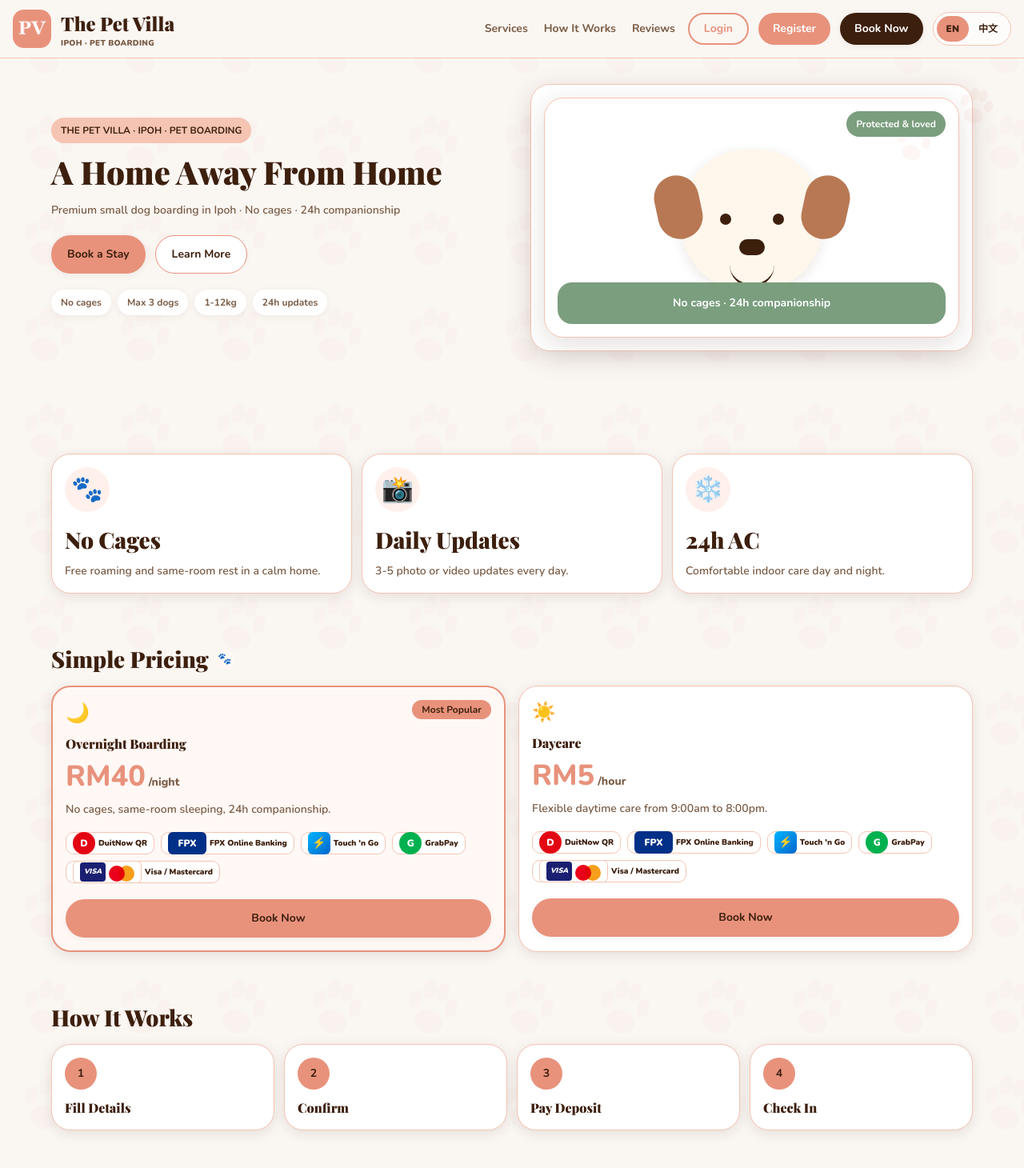
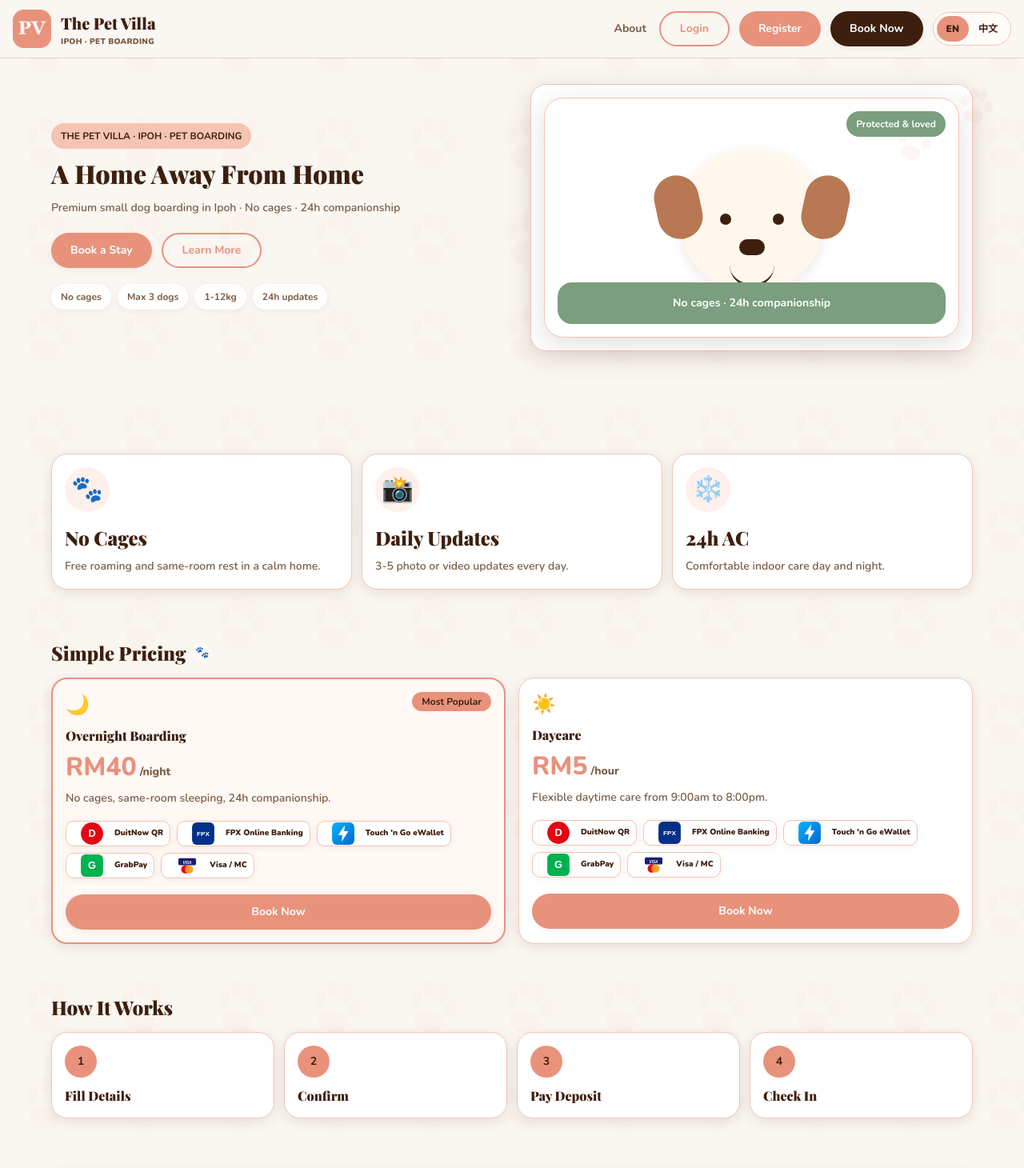
Before and after one commit to petvilla-ipoh/pet-villa, a Next.js app in the folder apps/web/: page / in a window 1280 px wide. Shown: the top 1460 px of the page at 80% size. Built offline with nearby package versions, Linux system fonts and the light colour scheme; a web font is replaced by a local one.

Commit message:
complete design fix nav payment fonts

```diff
--- a/apps/web/app/components/AppNav.tsx
+++ b/apps/web/app/components/AppNav.tsx
@@ -1,6 +1,6 @@
 "use client";
 
-import { useEffect, useState } from "react";
+import { useEffect, useRef, useState } from "react";
 import { BrandMark } from "./BrandMark";
 import { LanguageToggle } from "./LanguageToggle";
 import { useLanguage } from "./LanguageProvider";
@@ -10,42 +10,55 @@ function hasSession() {
   return Boolean(window.localStorage.getItem("pet-villa-session"));
 }
 
-const publicNav = [
-  { href: "/services", en: "Services", zh: "服务" },
-  { href: "/#how-it-works", en: "How It Works", zh: "流程" },
-  { href: "/#reviews", en: "Reviews", zh: "评价" }
-];
+const publicNav = [{ href: "/#about", en: "About", zh: "关于" }];
 
 const privateNav = [
-  { href: "/pets", en: "My Pets", zh: "宠物" },
+  { href: "/pets", en: "My Pets", zh: "我的宠物" },
   { href: "/booking", en: "Bookings", zh: "预约" },
   { href: "/orders", en: "Orders", zh: "订单" },
-  { href: "/diary", en: "Diary", zh: "日记" }
+  { href: "/diary", en: "Pet Diary", zh: "宠物日记" }
 ];
 
 const loginButtonClass =
-  "inline-flex min-h-[40px] items-center justify-center rounded-pill border-2 border-[#e8927c] bg-transparent px-[18px] py-2 text-sm font-bold text-[#e8927c] transition duration-200 ease-out hover:-translate-y-px";
+  "inline-flex min-h-[44px] items-center justify-center rounded-pill border-2 border-[#e8927c] bg-transparent px-6 py-2.5 text-sm font-bold text-[#e8927c] transition duration-200 ease-out hover:-translate-y-px hover:bg-villa-primary-bg";
 
 const registerButtonClass =
-  "inline-flex min-h-[40px] items-center justify-center rounded-pill border-0 bg-[#e8927c] px-[18px] py-2 text-sm font-bold text-white transition duration-200 ease-out hover:-translate-y-px hover:shadow-md";
+  "inline-flex min-h-[44px] items-center justify-center rounded-pill border-0 bg-[#e8927c] px-6 py-2.5 text-sm font-bold text-white transition duration-200 ease-out hover:-translate-y-px hover:shadow-md";
 
 export function AppNav({ host = false }: { host?: boolean }) {
   const { t } = useLanguage();
   const [loggedIn, setLoggedIn] = useState(false);
   const [open, setOpen] = useState(false);
+  const [accountOpen, setAccountOpen] = useState(false);
+  const accountRef = useRef<HTMLDivElement | null>(null);
 
   useEffect(() => {
     setLoggedIn(hasSession());
     function sync() {
       setLoggedIn(hasSession());
     }
+    function closeAccount(event: MouseEvent) {
+      if (accountRef.current && !accountRef.current.contains(event.target as Node)) {
+        setAccountOpen(false);
+      }
+    }
     window.addEventListener("storage", sync);
     window.addEventListener("pet-villa-auth", sync);
+    document.addEventListener("click", closeAccount);
     return () => {
       window.removeEventListener("storage", sync);
       window.removeEventListener("pet-villa-auth", sync);
+      document.removeEventListener("click", closeAccount);
     };
   }, []);
+
+  function logout() {
+    window.localStorage.removeItem("pet-villa-session");
+    window.dispatchEvent(new Event("pet-villa-auth"));
+    setLoggedIn(false);
+    setAccountOpen(false);
+    window.location.href = "/";
+  }
 
   if (host) {
     return (
@@ -63,8 +76,6 @@ export function AppNav({ host = false }: { host?: boolean }) {
     );
   }
 
-  const navItems = loggedIn ? privateNav : publicNav;
-
   return (
     <header className="sticky top-0 z-40 border-b border-villa-primary-light bg-villa-background/95 px-4 py-3 backdrop-blur-xl">
       <div className="mx-auto flex max-w-7xl items-center justify-between gap-3">
@@ -74,17 +85,48 @@ export function AppNav({ host = false }: { host?: boolean }) {
           className="grid h-11 w-11 place-items-center rounded-full border border-villa-primary-light bg-white text-sm font-black shadow-sm lg:hidden"
           onClick={() => setOpen((value) => !value)}
           aria-label="Menu"
+          aria-expanded={open}
         >
           <span className="h-0.5 w-5 rounded-full bg-villa-text-primary shadow-[0_6px_0_#3d1f0d,0_-6px_0_#3d1f0d]" />
         </button>
         <nav className="hidden items-center gap-3 lg:flex">
-          {navItems.map((item) => (
-            <a key={item.href} className="px-1 py-2 text-sm font-bold text-villa-text-secondary transition hover:text-villa-text-primary" href={item.href}>
-              {t({ en: item.en, zh: item.zh })}
-            </a>
-          ))}
+          {loggedIn
+            ? privateNav.map((item) => (
+                <a key={item.href} className="px-1 py-2 text-sm font-bold text-villa-text-secondary transition hover:text-villa-text-primary" href={item.href}>
+                  {t({ en: item.en, zh: item.zh })}
+                </a>
+              ))
+            : publicNav.map((item) => (
+                <a key={item.href} className="px-1 py-2 text-sm font-bold text-villa-text-secondary transition hover:text-villa-text-primary" href={item.href}>
+                  {t({ en: item.en, zh: item.zh })}
+                </a>
+              ))}
+
           {loggedIn ? (
-            <span className="grid h-10 w-10 place-items-center rounded-full bg-villa-primary text-sm font-black text-villa-text-primary">PV</span>
+            <div className="relative" ref={accountRef}>
+              <button
+                type="button"
+                className="grid h-10 w-10 place-items-center rounded-full bg-villa-primary text-sm font-black text-white shadow-sm transition hover:-translate-y-px"
+                onClick={(event) => {
+                  event.stopPropagation();
+                  setAccountOpen((value) => !value);
+                }}
+                aria-label="Account menu"
+                aria-expanded={accountOpen}
+              >
+                PV
+              </button>
+              {accountOpen ? (
+                <div className="absolute right-0 top-12 w-44 rounded-[16px] border border-villa-primary-light bg-white p-2 shadow-lg">
+                  <a className="block rounded-[12px] px-3 py-2 text-sm font-bold text-villa-text-secondary hover:bg-villa-primary-bg" href="/auth">
+                    {t({ en: "My Account", zh: "我的账号" })}
+                  </a>
+                  <button type="button" className="block w-full rounded-[12px] px-3 py-2 text-left text-sm font-bold text-villa-text-secondary hover:bg-villa-primary-bg" onClick={logout}>
+                    {t({ en: "Logout", zh: "退出登录" })}
+                  </button>
+                </div>
+              ) : null}
+            </div>
           ) : (
             <>
               <a className={loginButtonClass} href="/auth?mode=login">
@@ -93,24 +135,30 @@ export function AppNav({ host = false }: { host?: boolean }) {
               <a className={registerButtonClass} href="/auth?mode=register">
                 {t({ en: "Register", zh: "注册" })}
               </a>
+              <a className="villa-button-dark min-h-[44px] px-6 py-2.5" href="/booking">
+                {t({ en: "Book Now", zh: "立即预约" })}
+              </a>
             </>
           )}
-          <a className="villa-button-dark min-h-[40px] px-[18px] py-2" href="/booking">
-            {t({ en: "Book Now", zh: "立即预约" })}
-          </a>
           <LanguageToggle />
         </nav>
       </div>
+
       {open ? (
         <nav className="mx-auto mt-3 grid max-w-7xl gap-2 rounded-[20px] border border-villa-primary-light bg-white p-3 shadow-md lg:hidden">
-          {navItems.map((item) => (
+          {(loggedIn ? privateNav : publicNav).map((item) => (
             <a key={item.href} className="rounded-[14px] px-3 py-3 text-sm font-bold text-villa-text-secondary hover:bg-villa-primary-bg" href={item.href}>
               {t({ en: item.en, zh: item.zh })}
             </a>
           ))}
           {loggedIn ? (
-            <div className="flex items-center gap-3 rounded-[14px] bg-villa-primary-bg px-3 py-3 text-sm font-bold">
-              PV {t({ en: "Account", zh: "账号" })}
+            <div className="grid gap-2">
+              <a className="rounded-[14px] px-3 py-3 text-sm font-bold text-villa-text-secondary hover:bg-villa-primary-bg" href="/auth">
+                {t({ en: "My Account", zh: "我的账号" })}
+              </a>
+              <button type="button" className="rounded-[14px] px-3 py-3 text-left text-sm font-bold text-villa-text-secondary hover:bg-villa-primary-bg" onClick={logout}>
+                {t({ en: "Logout", zh: "退出登录" })}
+              </button>
             </div>
           ) : (
             <div className="grid gap-2">
@@ -120,11 +168,11 @@ export function AppNav({ host = false }: { host?: boolean }) {
               <a className={registerButtonClass} href="/auth?mode=register">
                 {t({ en: "Register", zh: "注册" })}
               </a>
+              <a className="villa-button-dark min-h-[44px]" href="/booking">
+                {t({ en: "Book Now", zh: "立即预约" })}
+              </a>
             </div>
           )}
-          <a className="villa-button-dark min-h-[40px]" href="/booking">
-            {t({ en: "Book Now", zh: "立即预约" })}
-          </a>
           <LanguageToggle />
         </nav>
       ) : null}
--- a/apps/web/app/components/BrandMark.tsx
+++ b/apps/web/app/components/BrandMark.tsx
@@ -1,6 +1,5 @@
 "use client";
 
-import Image from "next/image";
 import { useState } from "react";
 
 type Props = {
@@ -14,22 +13,25 @@ export function BrandMark({ dark = false, host = false }: Props) {
   return (
     <a href="/" className="flex min-w-0 items-center gap-3">
       {!imageFailed ? (
-        <Image
+        <img
           src="/logo.png"
+          height={48}
+          width={48}
           alt="The Pet Villa"
-          width={48}
-          height={48}
           className="h-12 w-12 rounded-[14px] object-contain"
           onError={() => setImageFailed(true)}
-          priority
         />
       ) : (
-        <div className={`grid h-12 w-12 place-items-center rounded-[14px] border ${dark ? "border-villa-primary-light/30 bg-villa-primary-light/10" : "border-villa-primary-light bg-white"}`}>
-          <span className="font-title text-lg font-black">PV</span>
-        </div>
+        <span
+          className={`inline-flex h-12 items-center rounded-[14px] border px-3 font-title text-base font-black ${
+            dark ? "border-villa-primary-light/30 bg-villa-primary-light/10 text-villa-primary-light" : "border-villa-primary-light bg-white text-villa-text-primary"
+          }`}
+        >
+          The Pet Villa
+        </span>
       )}
       <div className="min-w-0 leading-none">
-        <span className={`block truncate font-title text-xl font-black sm:text-2xl ${dark ? "text-villa-primary-light" : "text-villa-text-primary"}`}>
+        <span className={`block truncate font-title text-xl font-black ${dark ? "text-villa-primary-light" : "text-villa-text-primary"}`}>
           The Pet Villa
         </span>
         <span className={`mt-1 block truncate text-[10px] font-black uppercase tracking-wide ${dark ? "text-villa-primary-light/70" : "text-villa-text-secondary"}`}>
--- a/apps/web/app/components/PaymentLogo.tsx
+++ b/apps/web/app/components/PaymentLogo.tsx
@@ -6,67 +6,84 @@ type PaymentMethod = {
   id: PaymentMethodId;
   name: string;
   detail: string;
-  flag?: string;
 };
 
 export const paymentMethods: PaymentMethod[] = [
-  { id: "duitnow", name: "DuitNow QR", detail: "Scan & pay instantly · 扫码即付", flag: "🇲🇾" },
-  { id: "fpx", name: "FPX Online Banking", detail: "Maybank · CIMB · RHB · Public Bank" },
-  { id: "tng", name: "Touch 'n Go", detail: "TNG eWallet · 电子钱包" },
-  { id: "grabpay", name: "GrabPay", detail: "Grab eWallet · 钱包付款" },
+  { id: "duitnow", name: "DuitNow QR", detail: "🇲🇾 Scan & pay" },
+  { id: "fpx", name: "FPX Online Banking", detail: "Maybank · CIMB · RHB" },
+  { id: "tng", name: "Touch 'n Go eWallet", detail: "TNG eWallet" },
+  { id: "grabpay", name: "GrabPay", detail: "Grab eWallet" },
   { id: "card", name: "Credit / Debit Card", detail: "Visa · Mastercard" }
 ];
 
-function DuitNowMark({ compact = false }: { compact?: boolean }) {
+function DuitNowLogo() {
   return (
-    <div className={compact ? "grid h-7 w-7 place-items-center rounded-full bg-[#E30613] text-xs font-black text-white" : "grid h-12 w-12 shrink-0 place-items-center rounded-[10px] bg-[#E30613] text-xl font-black text-white"}>
-      D
-    </div>
+    <svg viewBox="0 0 48 48" className="h-12 w-12 shrink-0" role="img" aria-label="DuitNow QR">
+      <circle cx="24" cy="24" r="24" fill="#E30613" />
+      <text x="24" y="31" textAnchor="middle" fontSize="22" fontWeight="800" fill="white" fontFamily="Arial, sans-serif">
+        D
+      </text>
+    </svg>
   );
 }
 
-function FpxMark({ compact = false }: { compact?: boolean }) {
+function FpxLogo() {
   return (
-    <div className={compact ? "grid h-7 min-w-12 place-items-center rounded-md bg-[#003087] px-2 text-xs font-black text-white" : "grid h-12 w-12 shrink-0 place-items-center rounded-[10px] bg-[#003087] text-sm font-black text-white"}>
-      FPX
-    </div>
+    <svg viewBox="0 0 48 48" className="h-12 w-12 shrink-0" role="img" aria-label="FPX Online Banking">
+      <rect width="48" height="48" rx="10" fill="#003087" />
+      <text x="24" y="29" textAnchor="middle" fontSize="14" fontWeight="900" fill="white" fontFamily="Arial, sans-serif">
+        FPX
+      </text>
+    </svg>
   );
 }
 
-function TngMark({ compact = false }: { compact?: boolean }) {
+function TngLogo() {
   return (
-    <div className={compact ? "grid h-7 w-7 place-items-center rounded-md bg-[linear-gradient(135deg,#00B4FF,#0066CC)] text-sm font-black text-white" : "grid h-12 w-12 shrink-0 place-items-center rounded-[10px] bg-[linear-gradient(135deg,#00B4FF,#0066CC)] text-xl font-black text-white"}>
-      ⚡
-    </div>
+    <svg viewBox="0 0 48 48" className="h-12 w-12 shrink-0" role="img" aria-label="Touch 'n Go eWallet">
+      <defs>
+        <linearGradient id="tng-gradient" x1="0" y1="0" x2="1" y2="1">
+          <stop offset="0%" stopColor="#00B4FF" />
+          <stop offset="100%" stopColor="#0066CC" />
+        </linearGradient>
+      </defs>
+      <rect width="48" height="48" rx="10" fill="url(#tng-gradient)" />
+      <path d="M27.5 6 13 27h9l-1.5 15L35 19h-9l1.5-13Z" fill="white" />
+    </svg>
   );
 }
 
-function GrabPayMark({ compact = false }: { compact?: boolean }) {
+function GrabPayLogo() {
   return (
-    <div className={compact ? "grid h-7 w-7 place-items-center rounded-full bg-[#00B14F] text-xs font-black text-white" : "grid h-12 w-12 shrink-0 place-items-center rounded-[10px] bg-[#00B14F] text-xl font-black text-white"}>
-      G
-    </div>
+    <svg viewBox="0 0 48 48" className="h-12 w-12 shrink-0" role="img" aria-label="GrabPay">
+      <rect width="48" height="48" rx="10" fill="#00B14F" />
+      <text x="24" y="31" textAnchor="middle" fontSize="22" fontWeight="900" fill="white" fontFamily="Arial, sans-serif">
+        G
+      </text>
+    </svg>
   );
 }
 
-function CardMark({ compact = false }: { compact?: boolean }) {
+function CardLogo() {
   return (
-    <div className={compact ? "flex h-7 min-w-[72px] items-center justify-center gap-1 rounded-md border border-villa-primary-light bg-white px-2" : "flex h-12 w-12 shrink-0 items-center justify-center gap-1 rounded-[10px] bg-white p-1 shadow-sm"}>
-      <span className="grid h-6 min-w-8 place-items-center rounded bg-[#1A1F71] px-1 text-[9px] font-black italic text-white">VISA</span>
-      <span className="relative h-6 w-8">
-        <span className="absolute left-0 top-1 h-5 w-5 rounded-full bg-[#EB001B]" />
-        <span className="absolute right-0 top-1 h-5 w-5 rounded-full bg-[#F79E1B] mix-blend-multiply" />
-      </span>
-    </div>
+    <svg viewBox="0 0 48 48" className="h-12 w-12 shrink-0" role="img" aria-label="Visa and Mastercard">
+      <rect width="48" height="48" rx="10" fill="#ffffff" />
+      <rect x="5" y="8" width="38" height="15" rx="3" fill="#1A1F71" />
+      <text x="24" y="20" textAnchor="middle" fontSize="8" fontWeight="900" fontStyle="italic" fill="white" fontFamily="Arial, sans-serif">
+        VISA
+      </text>
+      <circle cx="20" cy="32" r="9" fill="#EB001B" />
+      <circle cx="28" cy="32" r="9" fill="#F79E1B" fillOpacity="0.92" />
+    </svg>
   );
 }
 
-function Mark({ id, compact = false }: { id: PaymentMethodId; compact?: boolean }) {
-  if (id === "duitnow") return <DuitNowMark compact={compact} />;
-  if (id === "fpx") return <FpxMark compact={compact} />;
-  if (id === "tng") return <TngMark compact={compact} />;
-  if (id === "grabpay") return <GrabPayMark compact={compact} />;
-  return <CardMark compact={compact} />;
+function Mark({ id }: { id: PaymentMethodId }) {
+  if (id === "duitnow") return <DuitNowLogo />;
+  if (id === "fpx") return <FpxLogo />;
+  if (id === "tng") return <TngLogo />;
+  if (id === "grabpay") return <GrabPayLogo />;
+  return <CardLogo />;
 }
 
 export function PaymentLogo({
@@ -82,14 +99,16 @@ export function PaymentLogo({
 }) {
   if (compact) {
     return (
-      <div className="inline-flex h-7 items-center gap-1 rounded-[10px] border border-villa-primary-light bg-white px-2">
-        <Mark id={method.id} compact />
-        <span className="text-[10px] font-black text-villa-text-primary">{method.id === "card" ? "Visa / Mastercard" : method.name}</span>
+      <div className="inline-flex h-8 items-center gap-1 rounded-[10px] border border-villa-primary-light bg-white px-2 shadow-sm">
+        <span className="scale-[0.58]">
+          <Mark id={method.id} />
+        </span>
+        <span className="text-[10px] font-black text-villa-text-primary">{method.id === "card" ? "Visa / MC" : method.name}</span>
       </div>
     );
   }
 
-  const classes = `flex w-full items-center gap-[14px] rounded-[14px] border-[1.5px] px-4 py-[14px] text-left transition duration-200 ${
+  const classes = `flex w-full items-center gap-[14px] rounded-[14px] border-[1.5px] px-4 py-[14px] text-left transition-all duration-200 ${
     selected
       ? "border-villa-primary bg-villa-primary-bg shadow-[0_0_0_3px_rgba(232,146,124,0.15)]"
       : "border-villa-primary-light bg-white hover:border-villa-primary hover:bg-villa-primary-bg"
@@ -99,9 +118,7 @@ export function PaymentLogo({
     <>
       <Mark id={method.id} />
       <span className="min-w-0 flex-1 leading-tight">
-        <span className="block text-sm font-black text-villa-text-primary">
-          {method.name} {method.flag ? <span aria-hidden="true">{method.flag}</span> : null}
-        </span>
+        <span className="block text-sm font-black text-villa-text-primary">{method.name}</span>
         <span className="mt-1 block text-xs font-bold text-villa-text-muted">{method.detail}</span>
       </span>
     </>
--- a/apps/web/app/page.tsx
+++ b/apps/web/app/page.tsx
@@ -32,7 +32,7 @@ export default function HomePage() {
       <AppNav />
 
       <main>
-        <section className="villa-section relative pt-8">
+        <section id="about" className="villa-section relative pt-8">
           <span className="paw-mark right-5 top-5" />
           <div className="villa-container grid gap-6 lg:grid-cols-[1.02fr_0.98fr] lg:items-center">
             <div>
--- a/apps/web/app/services/page.tsx
+++ b/apps/web/app/services/page.tsx
@@ -12,7 +12,7 @@ export default function ServicesPage() {
       <main className="villa-section">
         <div className="villa-container">
           <span className="rounded-pill bg-villa-peach px-4 py-2 text-xs font-black uppercase">{t({ en: "Services", zh: "服务" })}</span>
-          <h1 className="page-title mt-4 max-w-4xl">{t({ en: "Small-dog boarding with clear rules and warm care", zh: "小型犬专属寄宿，规则清晰，照护温暖" })}</h1>
+          <h1 className="section-title mt-4 max-w-4xl">{t({ en: "Small-dog boarding with clear rules and warm care", zh: "小型犬专属寄宿，规则清晰，照护温暖" })}</h1>
           <div className="mt-10 grid gap-5 lg:grid-cols-2">
             {[
               ["🌙", "Overnight Boarding", "过夜寄宿", "RM40/night", "No cages, same-room sleeping, 24h companionship.", "不关笼，同房休息，24小时陪伴。"],
--- a/apps/web/app/styles.css
+++ b/apps/web/app/styles.css
@@ -21,11 +21,11 @@
 }
 
 h1 {
-  font-size: clamp(28px, 4vw, 40px) !important;
+  font-size: clamp(22px, 5vw, 32px) !important;
 }
 
 h2 {
-  font-size: clamp(20px, 3vw, 28px) !important;
+  font-size: clamp(18px, 4vw, 24px) !important;
 }
 
 h3 {
@@ -42,26 +42,10 @@ small,
 }
 
 .price-number {
-  font-size: 28px !important;
+  font-size: clamp(24px, 5vw, 32px) !important;
   font-weight: 800;
   line-height: 1;
   color: var(--primary);
-}
-
-@media (min-width: 640px) {
-  .price-number {
-    font-size: 36px !important;
-  }
-}
-
-@media (max-width: 639px) {
-  h1 {
-    font-size: 28px !important;
-  }
-
-  h2 {
-    font-size: 22px !important;
-  }
 }
 
 * {
@@ -136,19 +120,19 @@ textarea {
   }
 
   .villa-card {
-    @apply rounded-[20px] border border-villa-primary-light bg-villa-surface p-4 shadow-md transition duration-200 hover:-translate-y-px hover:shadow-lg sm:rounded-villa;
+    @apply rounded-[20px] border border-villa-primary-light bg-villa-surface p-4 shadow-md transition-all duration-200 ease-out hover:-translate-y-0.5 hover:shadow-lg;
   }
 
   .villa-button {
-    @apply inline-flex min-h-[48px] items-center justify-center rounded-pill bg-villa-primary px-5 text-sm font-bold text-villa-text-primary shadow-sm transition duration-200 ease-out hover:-translate-y-px hover:shadow-md;
+    @apply inline-flex min-h-[44px] items-center justify-center rounded-pill bg-villa-primary px-6 py-2.5 text-sm font-bold text-white shadow-sm transition duration-200 ease-out hover:-translate-y-px hover:shadow-md;
   }
 
   .villa-button-dark {
-    @apply inline-flex min-h-[48px] items-center justify-center rounded-pill bg-villa-text-primary px-5 text-sm font-bold text-white shadow-sm transition duration-200 ease-out hover:-translate-y-px hover:shadow-md;
+    @apply inline-flex min-h-[44px] items-center justify-center rounded-pill bg-villa-text-primary px-6 py-2.5 text-sm font-bold text-white shadow-sm transition duration-200 ease-out hover:-translate-y-px hover:shadow-md;
   }
 
   .villa-button-outline {
-    @apply inline-flex min-h-[48px] items-center justify-center rounded-pill border border-villa-primary bg-white px-5 text-sm font-bold text-villa-text-primary transition duration-200 ease-out hover:-translate-y-px hover:bg-villa-primary-bg;
+    @apply inline-flex min-h-[44px] items-center justify-center rounded-pill border-2 border-villa-primary bg-transparent px-6 py-2.5 text-sm font-bold text-villa-primary transition duration-200 ease-out hover:-translate-y-px hover:bg-villa-primary-bg;
   }
 
   .villa-input {
@@ -160,11 +144,11 @@ textarea {
   }
 
   .page-title {
-    @apply font-title text-[28px] font-black leading-tight tracking-normal text-villa-text-primary sm:text-[32px] lg:text-[40px];
+    @apply font-title font-black leading-tight tracking-normal text-villa-text-primary;
   }
 
   .section-title {
-    @apply font-title text-[20px] font-black leading-tight text-villa-text-primary sm:text-[24px] lg:text-[28px];
+    @apply font-title font-black leading-tight text-villa-text-primary;
   }
 
   .card-title {
```
Also changed, not shown: apps/web/app/payment/page.tsx (+4 -4 lines).
